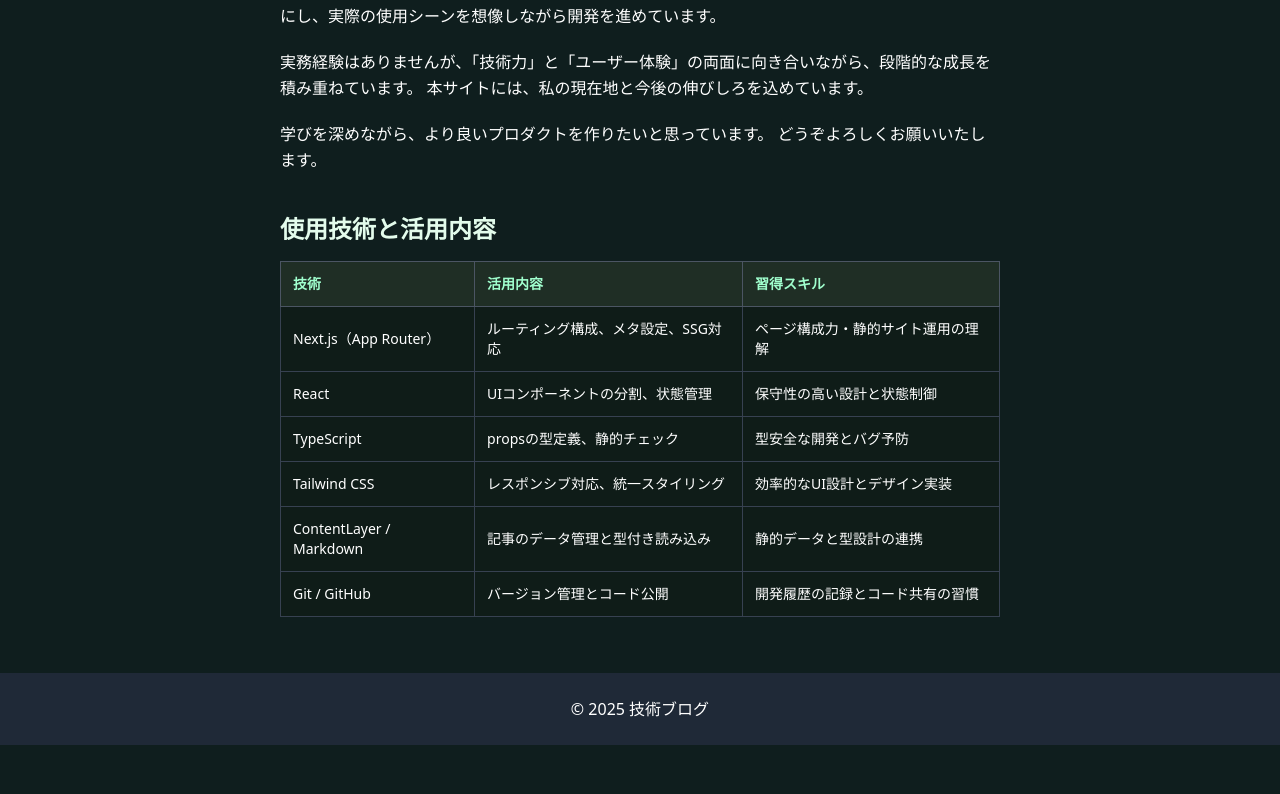
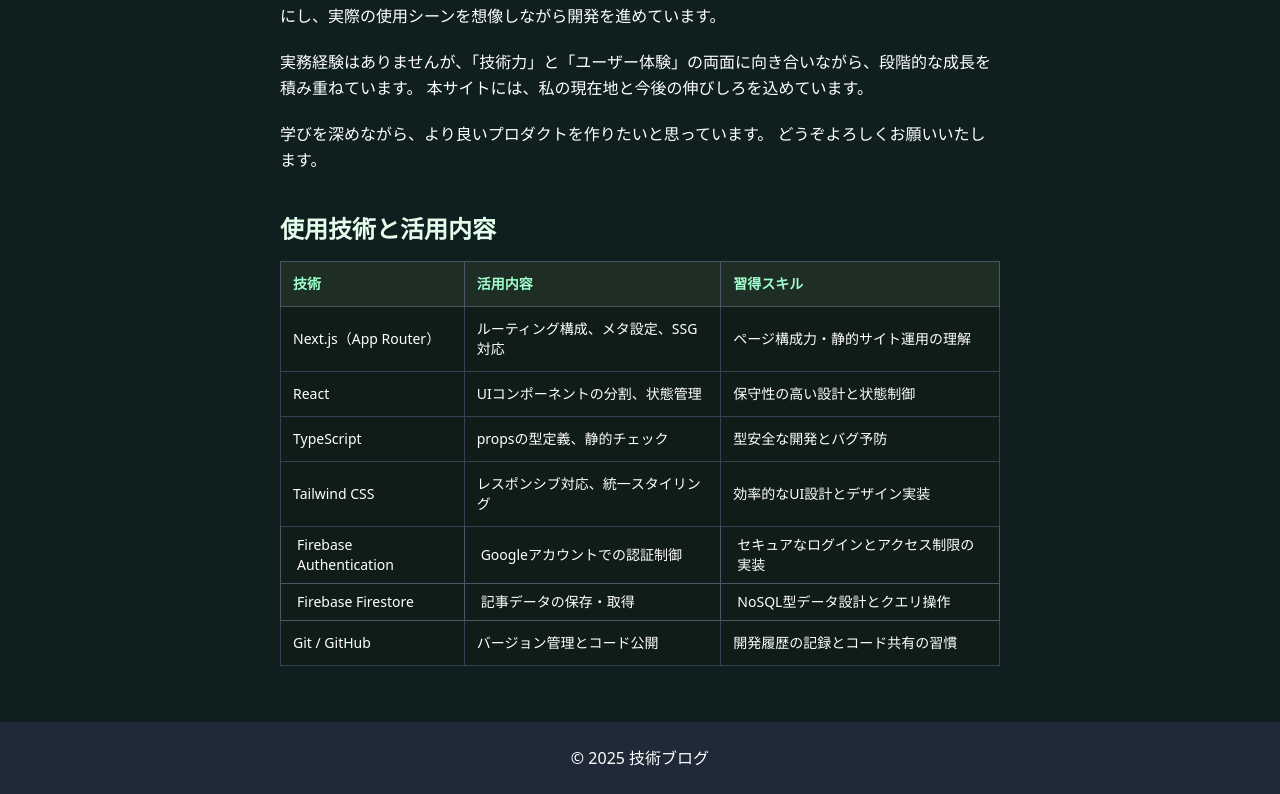
Before and after one commit to minatomori828/mori-next-app, a Next.js app: page /about in a window 1280 px wide. Shown: the part 415-1209 px from the top of the page. Before the commit the page ends 1160 px from the top, so only its background shows below. Built offline with nearby package versions, Linux system fonts and the light colour scheme.

Commit message:
Fix: about

```diff
--- a/app/about/page.tsx
+++ b/app/about/page.tsx
@@ -67,9 +67,14 @@ export default function AboutPage() {
                 <td className="p-3 border border-gray-700">効率的なUI設計とデザイン実装</td>
               </tr>
               <tr>
-                <td className="p-3 border border-gray-700">ContentLayer / Markdown</td>
-                <td className="p-3 border border-gray-700">記事のデータ管理と型付き読み込み</td>
-                <td className="p-3 border border-gray-700">静的データと型設計の連携</td>
+                <td className="px-4 py-2 border border-gray-600">Firebase Authentication</td>
+                <td className="px-4 py-2 border border-gray-600">Googleアカウントでの認証制御</td>
+                <td className="px-4 py-2 border border-gray-600">セキュアなログインとアクセス制限の実装</td>
+              </tr>
+              <tr>
+                <td className="px-4 py-2 border border-gray-600">Firebase Firestore</td>
+                <td className="px-4 py-2 border border-gray-600">記事データの保存・取得</td>
+                <td className="px-4 py-2 border border-gray-600">NoSQL型データ設計とクエリ操作</td>
               </tr>
               <tr>
                 <td className="p-3 border border-gray-700">Git / GitHub</td>
```
